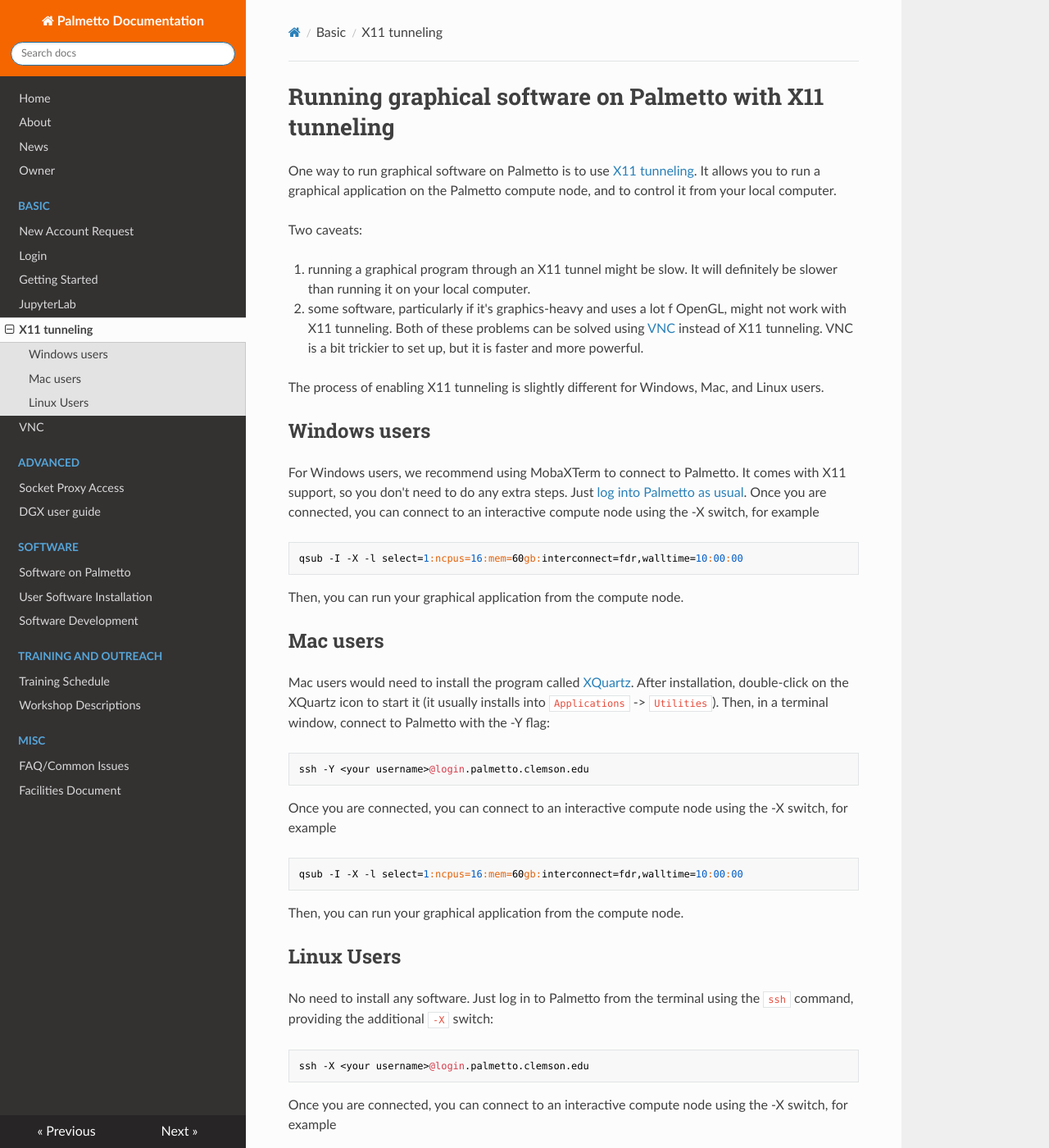
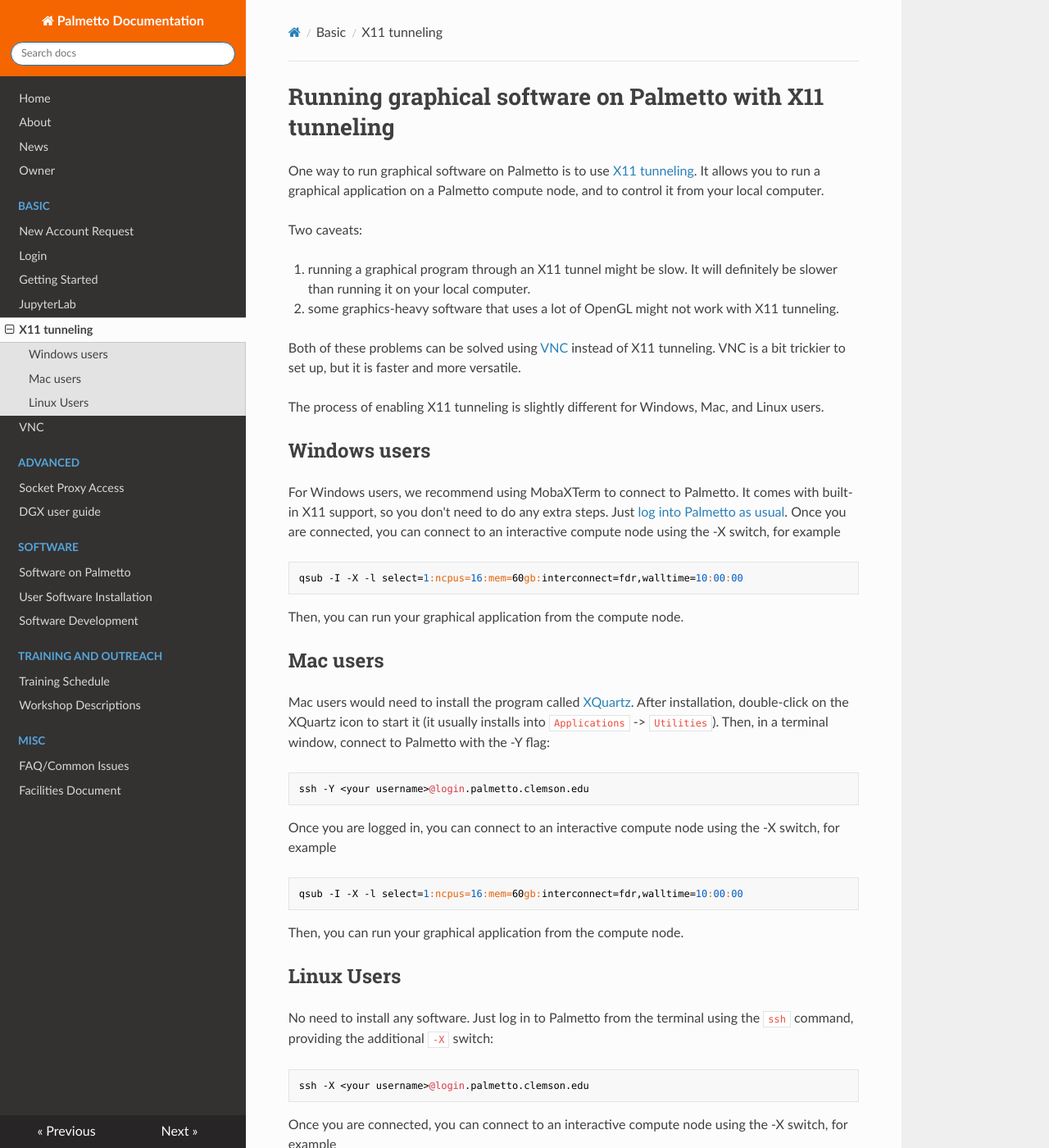
Before and after one commit to clemsonciti/palmetto-documentation, an MkDocs documentation site: the page built from docs/basic/x11_tunneling.md, in a window 1280 px wide and 1400 px high. Shown: the whole window at 82% size. Built offline with MkDocs 1.6.1, drawn with Linux system fonts in a browser that asks for light colours; nearby versions of some CDN libraries.

Commit message:
fixed a formatting bug and a couple of typos

```diff
--- a/docs/basic/x11_tunneling.md
+++ b/docs/basic/x11_tunneling.md
@@ -1,19 +1,20 @@
 #Running graphical software on Palmetto with X11 tunneling
 
 One way to run graphical software on Palmetto is to use [X11 tunneling](https://en.wikipedia.org/wiki/X_Window_System).
-It allows you to run a graphical application on the Palmetto compute node, and to control it from your local computer.
+It allows you to run a graphical application on a Palmetto compute node, and to control it from your local computer.
 
 Two caveats:
 
 1. running a graphical program through an X11 tunnel might be slow. It will definitely be slower than running it on your local computer.
-2. some software, particularly if it's graphics-heavy and uses a lot f OpenGL, might not work with X11 tunneling.
-Both of these problems can be solved using [VNC](https://www.palmetto.clemson.edu/palmetto/basic/vnc/) instead of X11 tunneling. VNC is a bit trickier to set up, but it is faster and more powerful.
+2. some graphics-heavy software that uses a lot of OpenGL might not work with X11 tunneling.
+
+Both of these problems can be solved using [VNC](https://www.palmetto.clemson.edu/palmetto/basic/vnc/) instead of X11 tunneling. VNC is a bit trickier to set up, but it is faster and more versatile.
 
 The process of enabling X11 tunneling is slightly different for Windows, Mac, and Linux users.
 
 ## Windows users
 
-For Windows users, we recommend using MobaXTerm to connect to Palmetto. It comes with X11 support, so you don't need to do any extra steps. Just [log into Palmetto as usual](https://www.palmetto.clemson.edu/palmetto/basic/login/#windows). Once you are connected, you can connect to an interactive compute node using the -X switch, for example
+For Windows users, we recommend using MobaXTerm to connect to Palmetto. It comes with built-in X11 support, so you don't need to do any extra steps. Just [log into Palmetto as usual](https://www.palmetto.clemson.edu/palmetto/basic/login/#windows). Once you are connected, you can connect to an interactive compute node using the -X switch, for example
 
 ~~~
 qsub -I -X -l select=1:ncpus=16:mem=60gb:interconnect=fdr,walltime=10:00:00
@@ -29,7 +30,7 @@ Mac users would need to install the program called [XQuartz](https://www.xquartz
 ssh -Y <your username>@login.palmetto.clemson.edu
 ~~~
 
-Once you are connected, you can connect to an interactive compute node using the -X switch, for example
+Once you are logged in, you can connect to an interactive compute node using the -X switch, for example
 
 ~~~
 qsub -I -X -l select=1:ncpus=16:mem=60gb:interconnect=fdr,walltime=10:00:00
```
